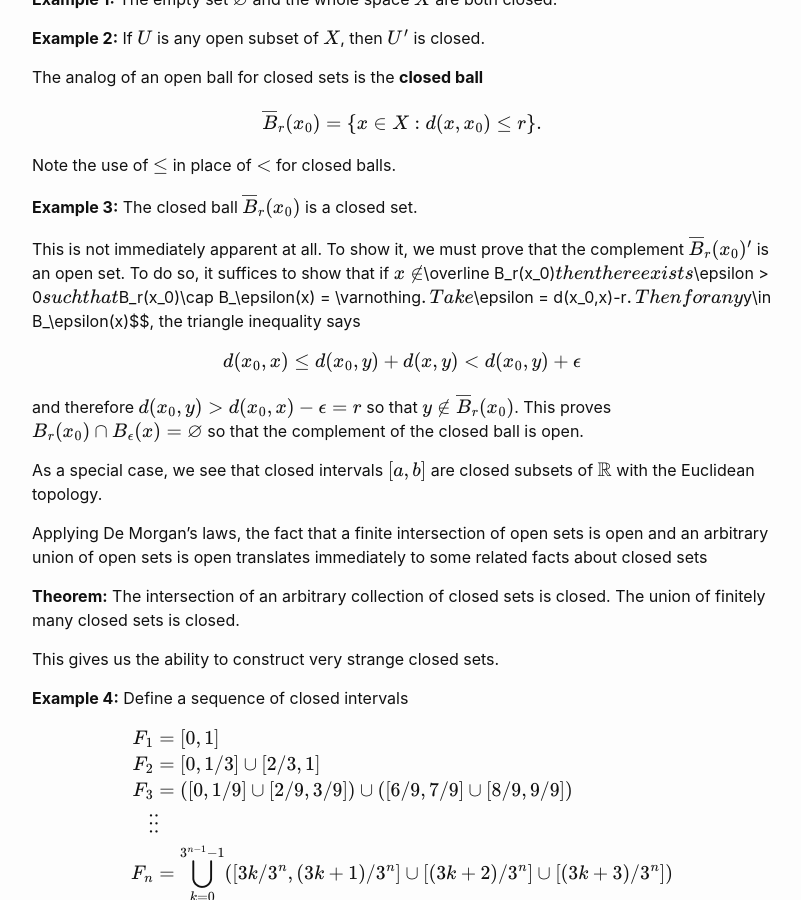
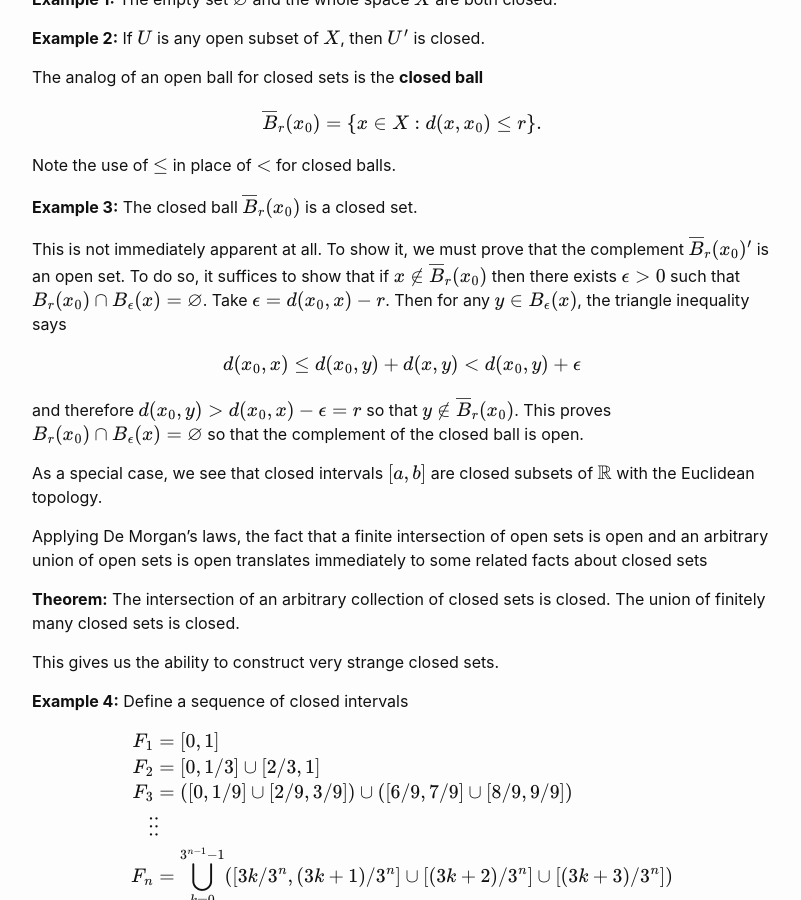
Before and after one commit to wcasper/math414fall2022, a Jekyll site: the page built from _topics/008-closed-sets.md, in a window 1280 px wide and 900 px high, scrolled down 486 px. Shown: the whole window, without its empty margins (238-1039 px from the left). Built offline with Jekyll 4.4.1, drawn with Linux system fonts in a browser that asks for light colours.

Commit message:
fixed typo

```diff
--- a/_topics/008-closed-sets.md
+++ b/_topics/008-closed-sets.md
@@ -25,7 +25,7 @@ Note the use of $$\leq$$ in place of $$\lt$$ for closed balls.
 
 **Example 3:** The closed ball $$\overline B_r(x_0)$$ is a closed set.
 
-This is not immediately apparent at all.  To show it, we must prove that the complement $$\overline B_r(x_0)'$$ is an open set.  To do so, it suffices to show that if $$x\notin $$\overline B_r(x_0)$$ then there exists $$\epsilon > 0$$ such that $$B_r(x_0)\cap B_\epsilon(x) = \varnothing$$.  Take $$\epsilon = d(x_0,x)-r$$.  Then for any $$y\in B_\epsilon(x)$$, the triangle inequality says
+This is not immediately apparent at all.  To show it, we must prove that the complement $$\overline B_r(x_0)'$$ is an open set.  To do so, it suffices to show that if $$x\notin \overline B_r(x_0)$$ then there exists $$\epsilon > 0$$ such that $$B_r(x_0)\cap B_\epsilon(x) = \varnothing$$.  Take $$\epsilon = d(x_0,x)-r$$.  Then for any $$y\in B_\epsilon(x)$$, the triangle inequality says
 
 $$d(x_0,x) \leq d(x_0,y) + d(x,y) < d(x_0,y) + \epsilon$$
 
```
